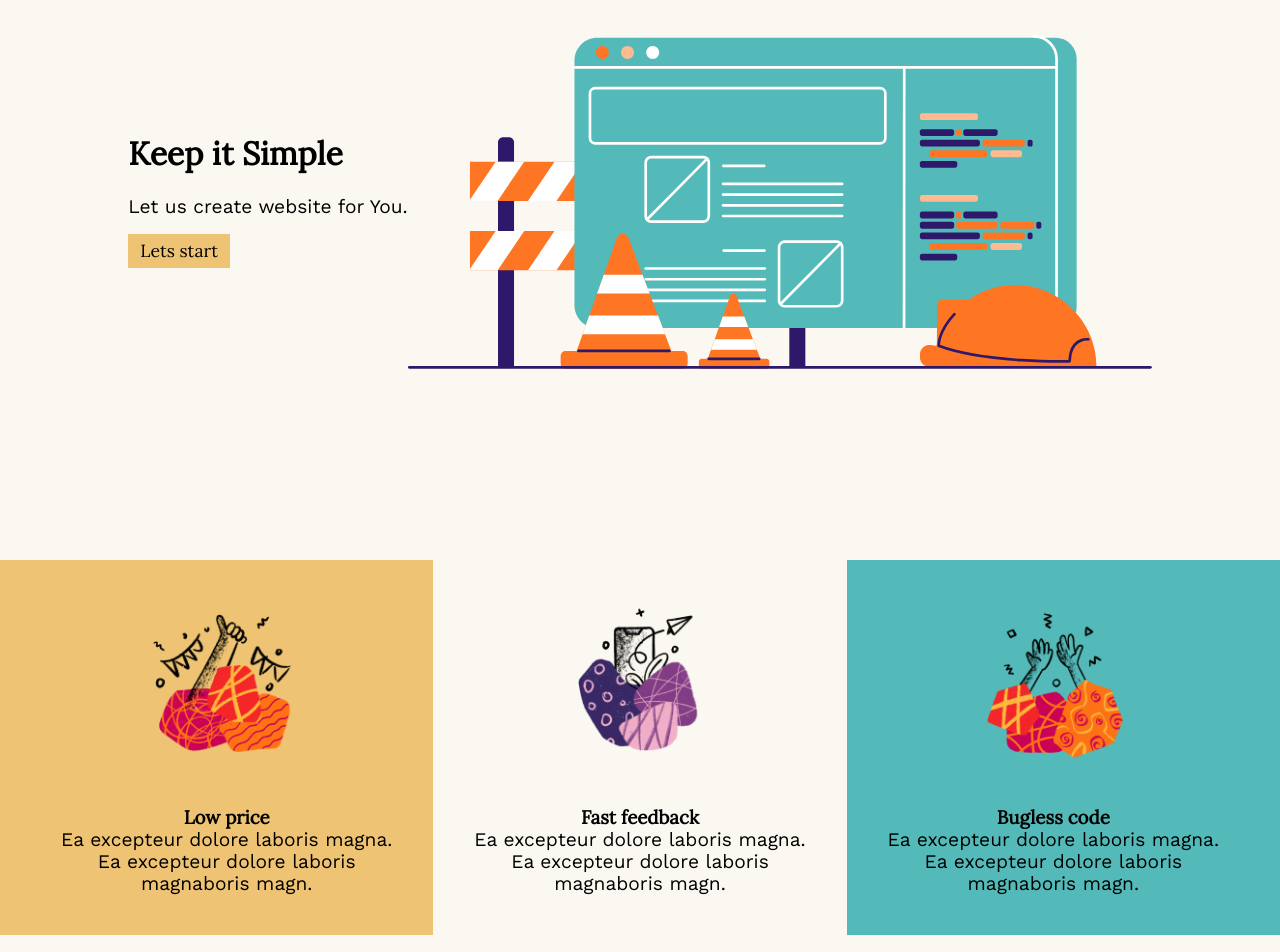
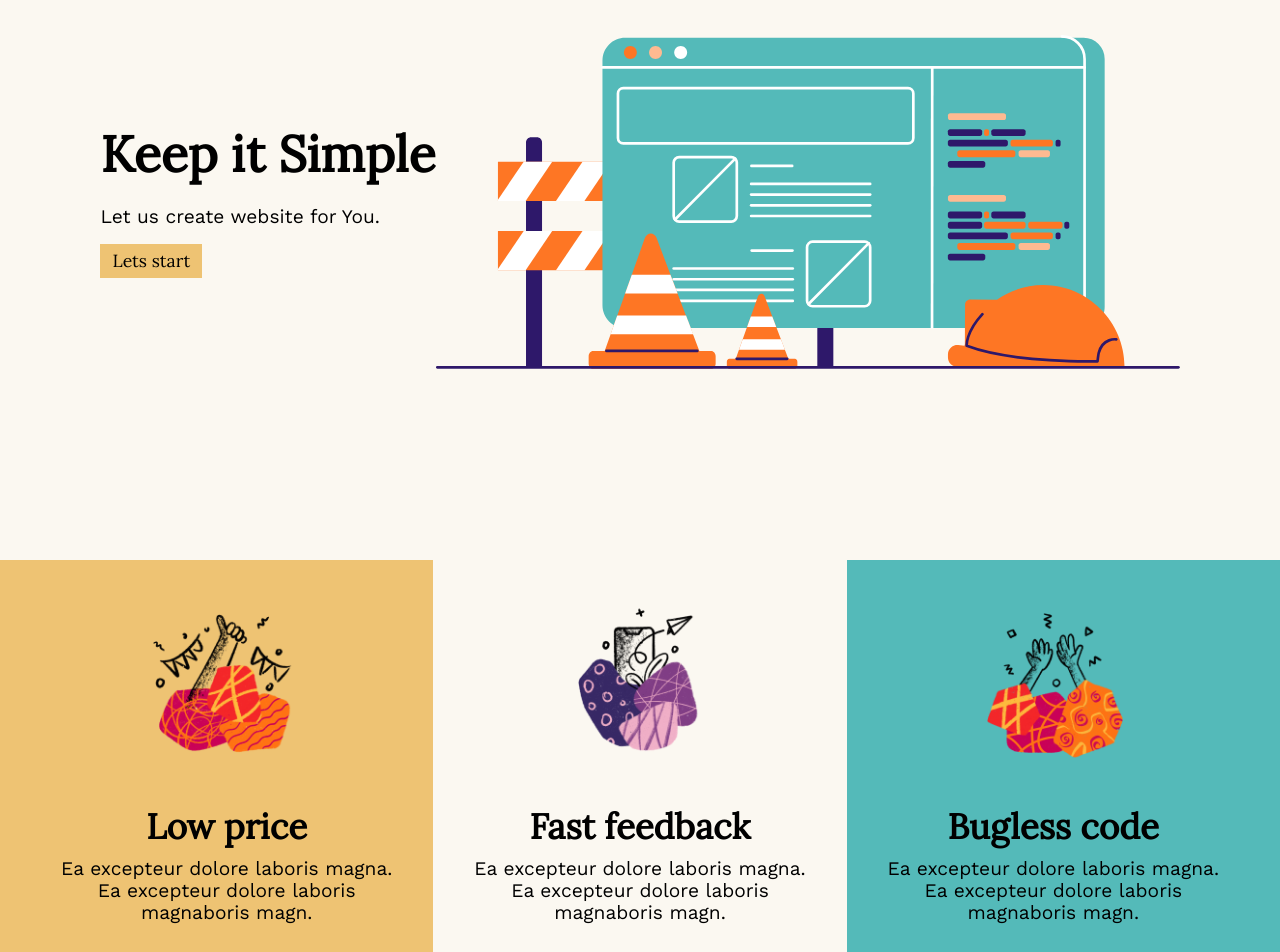
Before and after one commit to bartoginski/keep-it-simple, a Vue app: page / in a window 1280 px wide. Shown: the part 240-1192 px from the top of the page. Built offline with nearby package versions, Linux system fonts and the light colour scheme.

Commit message:
fix: font-size add: margin to headings

```diff
--- a/src/styles/fonts.scss
+++ b/src/styles/fonts.scss
@@ -10,25 +10,26 @@ h6 {
   font-family: "Lora", serif;
   margin: 0;
   font-weight: 600;
+  margin-bottom: 0.625rem;
 }
 
 h1 {
-  font-style: 3.75rem;
+  font-size: 3.125rem;
 }
 h2 {
-  font-style: 3.125rem;
+  font-size: 2.8125rem;
 }
 h3 {
-  font-style: 2.8125rem;
+  font-size: 2.1875rem;
 }
 h4 {
-  font-style: 1.75rem;
+  font-size: 1.75rem;
 }
 h5 {
-  font-style: 1.25rem;
+  font-size: 1.25rem;
 }
 h6 {
-  font-style: 1rem;
+  font-size: 1rem;
 }
 
 // General text styles
```
